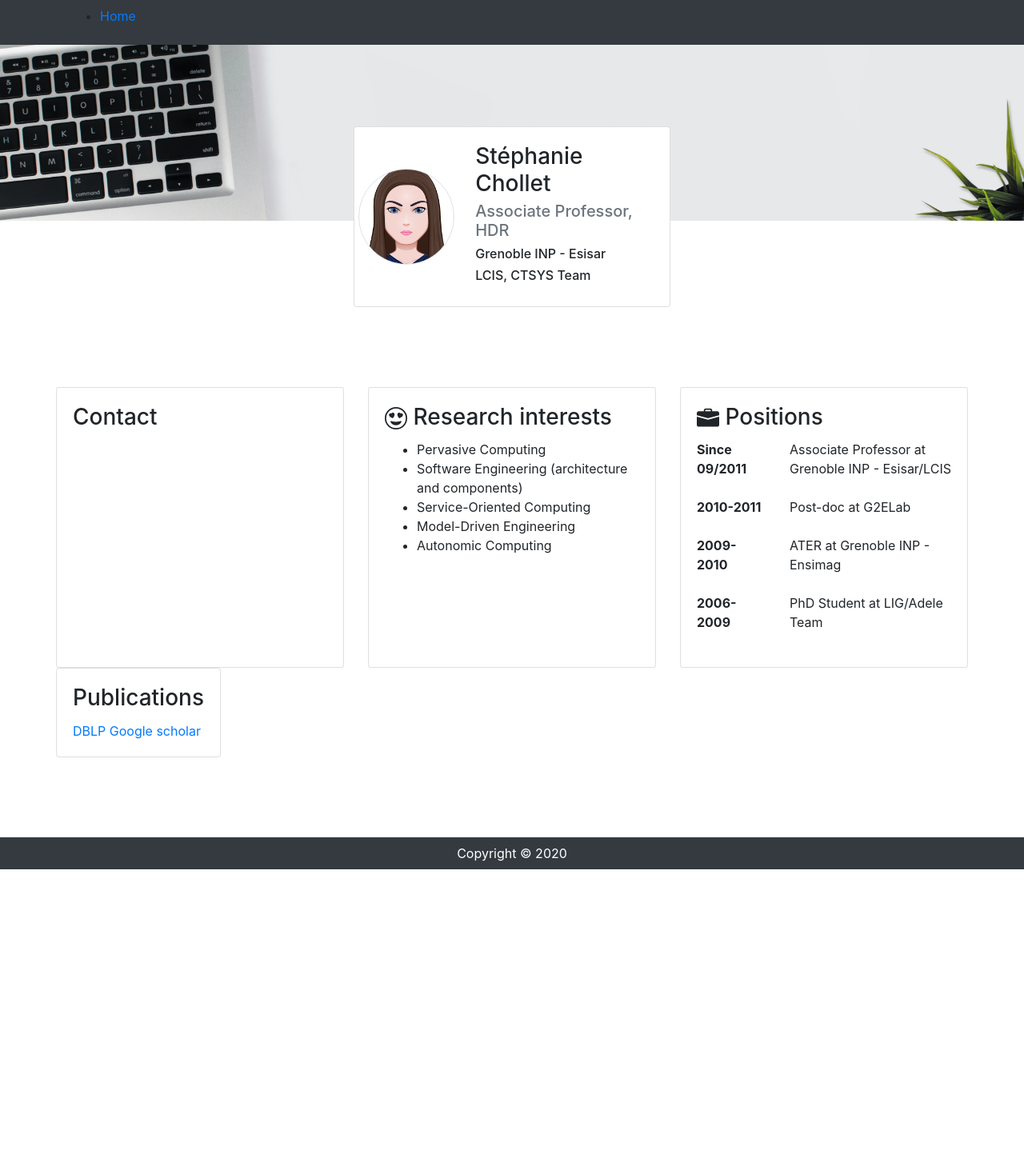
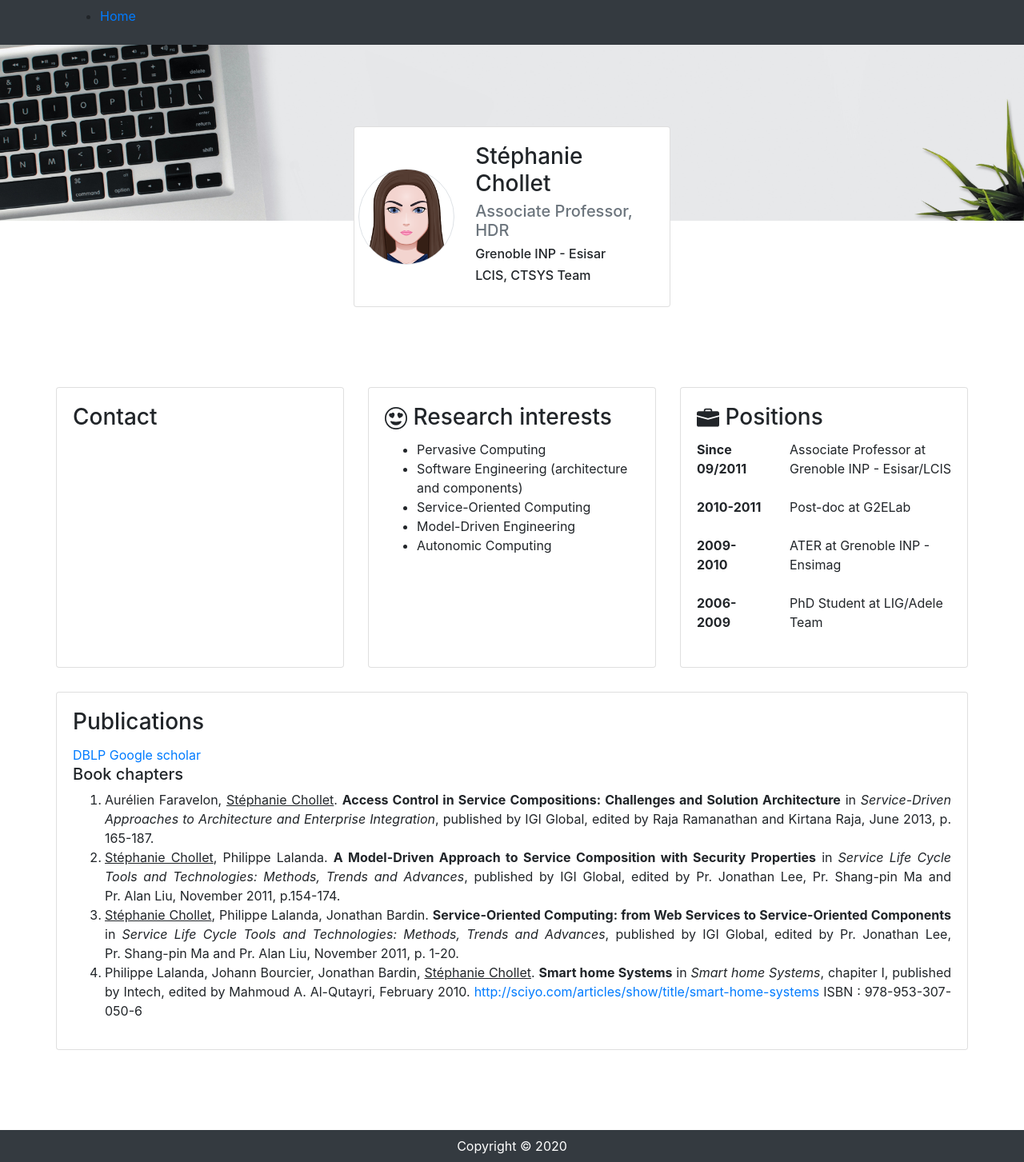
Before and after one commit to schollet/homepage, a Jekyll site: the page built from index.html, in a window 1280 px wide. Shown: the whole page at 80% size. Built offline with Jekyll 4.4.1, drawn with Linux system fonts in a browser that asks for light colours; before the commit the page ends 1087 px from its top, so only the background shows below that.

Commit message:
Update index.html

```diff
--- a/index.html
+++ b/index.html
@@ -80,12 +80,22 @@ layout: default
       </div>
     </div>
   </div>
-  <div class="row">
+  <div class="row" style="margin-top:30px;">
     <div class="card-deck">
       <div class="card">
         <div class="card-body">
           <h3 class="card-title">Publications</h3>
           <a href="http://www.informatik.uni-trier.de/~ley/pers/hd/c/Chollet:St=eacute=phanie.html">DBLP</a> <a href="http://scholar.google.com/citations?user=RLzlOBMAAAAJ&amp;hl=en">Google scholar</a>
+
+          <h5>Book chapters</h5>
+
+          <ol style="text-align: justify">
+	<li>Aurélien Faravelon, <span style="text-decoration: underline">Stéphanie Chollet</span>. <b>Access Control in Service Compositions: Challenges and Solution Architecture</b> in <i>Service-Driven Approaches to Architecture and Enterprise Integration</i>, published by IGI Global, edited by Raja Ramanathan and Kirtana Raja, June 2013, p. 165-187.</li>
+	<li><span style="text-decoration: underline">Stéphanie Chollet</span>, Philippe Lalanda. <b>A Model-Driven Approach to Service Composition with Security Properties</b> in <i>Service Life Cycle Tools and Technologies: Methods, Trends and Advances</i>, published by IGI Global, edited by Pr. Jonathan Lee, Pr. Shang-pin Ma and Pr. Alan Liu, November 2011, p.154-174.</li>
+	<li><span style="text-decoration: underline">Stéphanie Chollet</span>, Philippe Lalanda, Jonathan Bardin. <b>Service-Oriented Computing: from Web Services to Service-Oriented Components</b> in <i>Service Life Cycle Tools and Technologies: Methods, Trends and Advances</i>, published by IGI Global, edited by Pr. Jonathan Lee, Pr. Shang-pin Ma and Pr. Alan Liu, November 2011, p. 1-20.</li>
+	<li>Philippe Lalanda, Johann Bourcier, Jonathan Bardin, <span style="text-decoration: underline">Stéphanie Chollet</span>. <b>Smart home Systems</b> in <i>Smart home Systems</i>, chapiter I, published by Intech, edited by Mahmoud A. Al-Qutayri, February 2010. <a href="http://sciyo.com/articles/show/title/smart-home-systems">http://sciyo.com/articles/show/title/smart-home-systems</a> ISBN : 978-953-307-050-6</li>
+</ol>
+
         </div>
       </div>
     </div>
```
